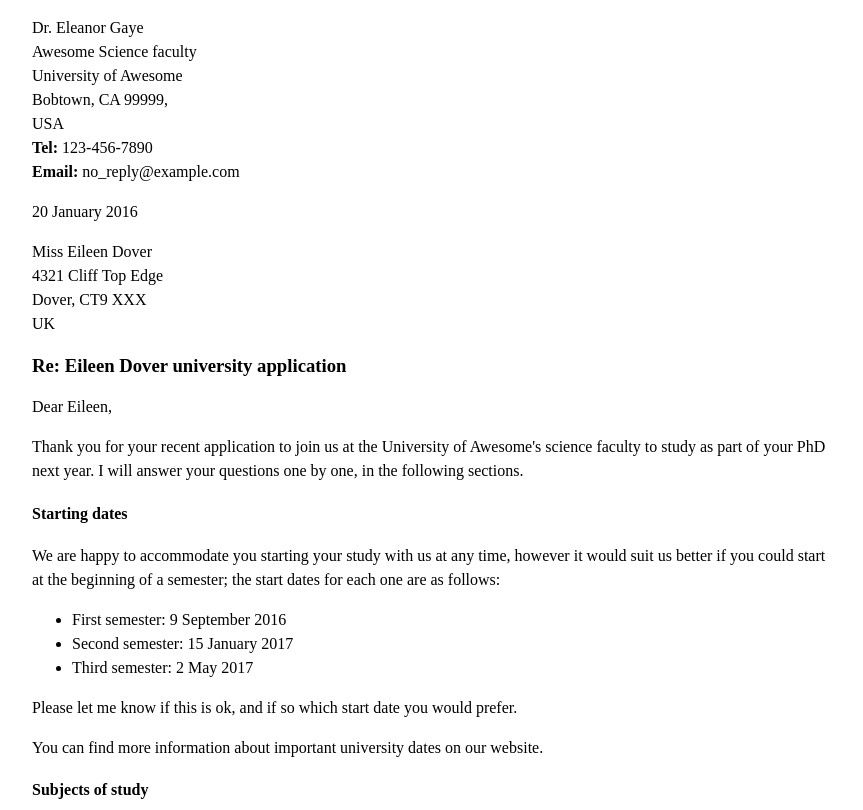
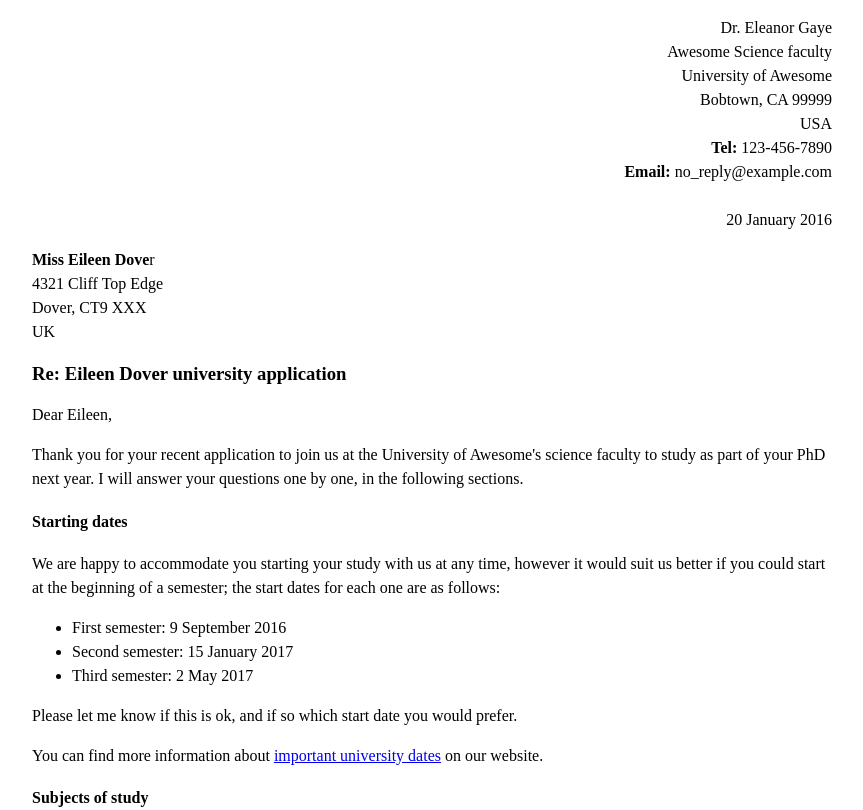
Before and after one commit to Cliffgg/cliffgg.github.io, a plain HTML site: page letter_markup/index.html in a window 1280 px wide. Shown: the top 810 px of the page, without its empty margins (208-1071 px from the left). Drawn offline with Linux system fonts and the light colour scheme.

Commit message:
Update index.html

```diff
--- a/letter_markup/index.html
+++ b/letter_markup/index.html
@@ -36,19 +36,20 @@
     </head>
     <body>
         <address>
-        <p>Dr. Eleanor Gaye<br>
+        <p style="text-align: right">Dr. Eleanor Gaye<br>
            Awesome Science faculty<br>
            University of Awesome<br>
-           Bobtown, CA 99999,<br>
+           Bobtown, CA 99999<br>
            USA<br>
            <strong>Tel:</strong> 123-456-7890<br>
-           <strong>Email:</strong> no_reply@example.com<br></p>
+           <strong>Email:</strong> no_reply@example.com<br><br>
+
+
+           20 January 2016<br></p>
+
         </address>
-
-           <p>20 January 2016</p>
-
         <address>
-           <p>Miss Eileen Dover<br>
+           <p><strong>Miss Eileen Dove</strong>r<br>
             4321 Cliff Top Edge<br>
             Dover, CT9 XXX<br>
             UK</p>
@@ -61,7 +62,7 @@
 
            <p>Thank you for your recent application to join us at the University of Awesome's science faculty to study as part of your PhD next year. I will answer your questions one by one, in the following sections.</p>
 
-           <p><b><h4>Starting dates</h4></b></p>
+           <p><strong><h4>Starting dates</h4></strong></p>
 
            <p>We are happy to accommodate you starting your study with us at any time, however it would suit us better if you could start at the beginning of a semester; the start dates for each one are as follows:</p>
 
@@ -73,10 +74,10 @@
 
            <p>Please let me know if this is ok, and if so which start date you would prefer.</p>
 
-           <p>You can find more information about important university dates on our website.</p>
+        <p>You can find more information about <a href="important university dates">important university dates</a> on our website.</p>
 
 
-            <p><b><h4>Subjects of study</h4></b></p>
+            <p><strong><h4>Subjects of study</h4></strong></p>
 
             <p>At the Awesome Science Faculty, we have a pretty open-minded research facility — as long as the subjects fall somewhere in the realm of science and technology. You seem like an intelligent, dedicated researcher, and just the kind of person we'd like to have on our team. Saying that, of the ideas you submitted we were most intrigued by are as follows, in order of priority:</p>
 
@@ -89,7 +90,7 @@
             <p>So please can you provide more information on each of these subjects, including how long you'd expect the research to take, required staff and other resources, and anything else you think we'd need to know? Thanks.</p>
 
 
-            <p><b><h4>Exotic dance moves</h4></b></p>
+            <p><strong><h4>Exotic dance moves</h4></strong></p>
 
             <p>Yes, you are right! As part of my post-doctorate work, I <em>did</em> study exotic tribal dances. To answer your question, my favourite dances are as follows, with definitions:</p>
 
@@ -102,7 +103,7 @@
                 <dd>An interesting example of historic misinformation, English explorers in the 1960s believed to have discovered a new dance style characterized by "robotic", stilted movements, being practiced by inhabitants of Northern Alaska and Canada. Later on however it was discovered that they were just moving like this because they were really cold.</dd>
         </dl>
 
-            <p>For more of my research, see my exotic dance research page.</p>
+            <p>For more of my research, see my <a href="exotic dance research">exotic dance research page</a>.</p>
 
             <p>Yours sincerely,<br>
             Dr Eleanor Gaye</p>
```
